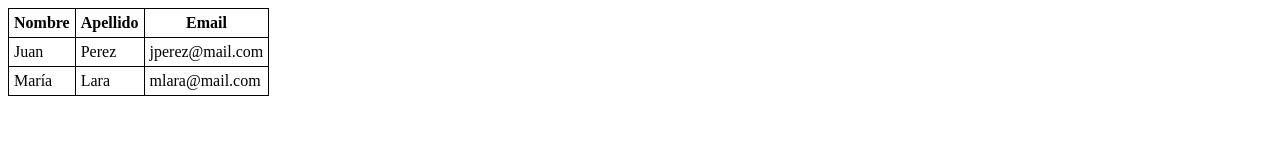
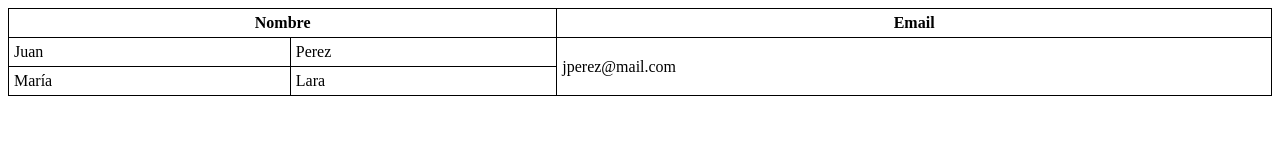
Before and after one commit to samujm/HTML, a plain HTML site: page Leccion04/index.html in a window 1280 px wide. Drawn offline with Linux system fonts and the light colour scheme.

Commit message:
colspan y rowspan

```diff
--- a/Leccion04/css/estilos.css
+++ b/Leccion04/css/estilos.css
@@ -1,3 +1,8 @@
+table{
+    /*--------------------- ▀ La tabla ocupa todo el ancho de la pagina ------------------*/
+    width: 100%;
+}
+
 table, th, td {
     border: 1px solid black;
     /*--------------------- ▀ Colapsa el borde ya que se ve doble ------------------*/
--- a/Leccion04/index.html
+++ b/Leccion04/index.html
@@ -12,19 +12,21 @@
 <body>
     <table>
         <tr>
-            <th>Nombre</th>
-            <th>Apellido</th>
+            <!----------------------- ▀ Colspan: Ocupar 2 columnas ------------------->
+            <th colspan="2">Nombre</th>
+            <!-- <th>Apellido</th> -->
             <th>Email</th>
         </tr>
         <tr>
             <td>Juan</td>
             <td>Perez</td>
-            <td>jperez@mail.com</td>
+            <!----------------------- ▀ Colspan: Expandir 2 renglones ------------------->
+            <td rowspan="2">jperez@mail.com</td>
         </tr>
         <tr>
             <td>María</td>
             <td>Lara</td>
-            <td>mlara@mail.com</td>
+            <!-- <td>mlara@mail.com</td> -->
         </tr>
     </table>
 </body>
```
